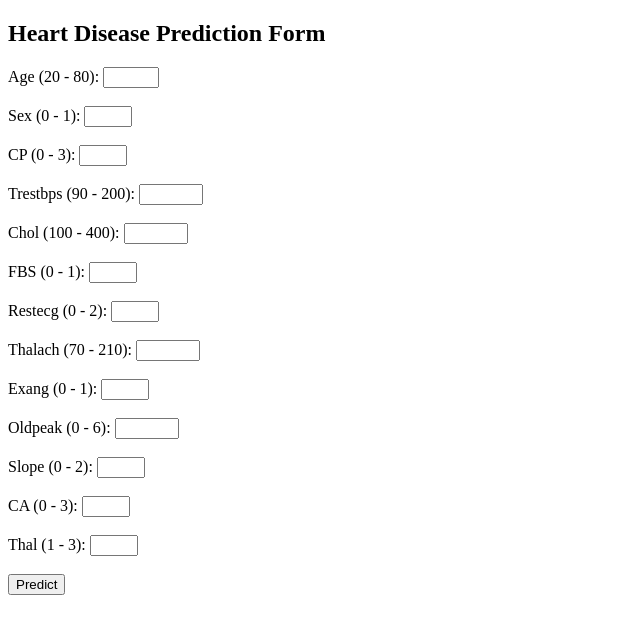
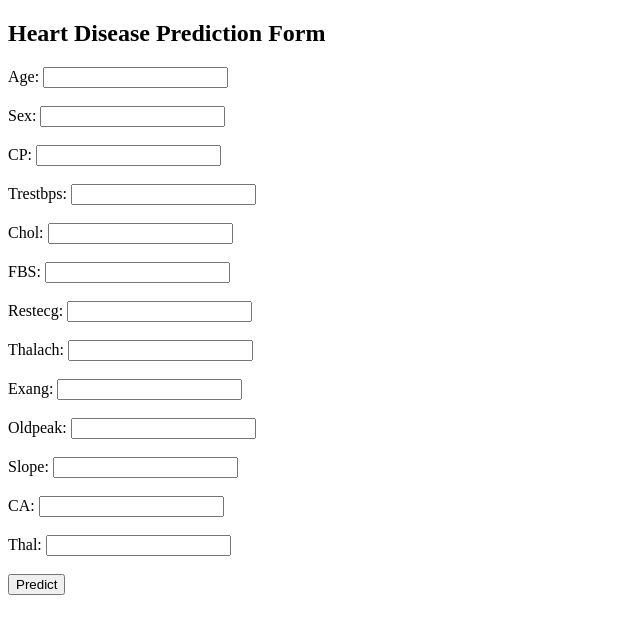
Before and after one commit to sathishasmi/heart-ml-project, a FastAPI app: page / in a window 1280 px wide. Shown: the top 634 px of the page, without its empty margins (0-640 px from the left). Run offline with FastAPI, Linux system fonts and the light colour scheme; parts of the project's set-up code (start-up, migrations or seed data) failed here and were passed over.

Commit message:
Simplify input fields in heart disease prediction form
Removed input field constraints for age, sex, cp, trestbps, chol, fbs, restecg, thalach, exang, oldpeak, slope, ca, and thal.

```diff
--- a/templates/index.html
+++ b/templates/index.html
@@ -7,31 +7,19 @@
     <h2>Heart Disease Prediction Form</h2>
 
     <form action="/predict_form" method="post">
-        Age (20 - 80): <input type="number" name="age" min="20" max="80"><br><br>
-
-        Sex (0 - 1): <input type="number" name="sex" min="0" max="1"><br><br>
-
-        CP (0 - 3): <input type="number" name="cp" min="0" max="3"><br><br>
-
-        Trestbps (90 - 200): <input type="number" name="trestbps" min="90" max="200"><br><br>
-
-        Chol (100 - 400): <input type="number" name="chol" min="100" max="400"><br><br>
-
-        FBS (0 - 1): <input type="number" name="fbs" min="0" max="1"><br><br>
-
-        Restecg (0 - 2): <input type="number" name="restecg" min="0" max="2"><br><br>
-
-        Thalach (70 - 210): <input type="number" name="thalach" min="70" max="210"><br><br>
-
-        Exang (0 - 1): <input type="number" name="exang" min="0" max="1"><br><br>
-
-        Oldpeak (0 - 6): <input type="number" step="0.1" name="oldpeak" min="0" max="6"><br><br>
-
-        Slope (0 - 2): <input type="number" name="slope" min="0" max="2"><br><br>
-
-        CA (0 - 3): <input type="number" name="ca" min="0" max="3"><br><br>
-
-        Thal (1 - 3): <input type="number" name="thal" min="1" max="3"><br><br>
+        Age: <input type="number" name="age"><br><br>
+        Sex: <input type="number" name="sex"><br><br>
+        CP: <input type="number" name="cp"><br><br>
+        Trestbps: <input type="number" name="trestbps"><br><br>
+        Chol: <input type="number" name="chol"><br><br>
+        FBS: <input type="number" name="fbs"><br><br>
+        Restecg: <input type="number" name="restecg"><br><br>
+        Thalach: <input type="number" name="thalach"><br><br>
+        Exang: <input type="number" name="exang"><br><br>
+        Oldpeak: <input type="number" step="0.1" name="oldpeak"><br><br>
+        Slope: <input type="number" name="slope"><br><br>
+        CA: <input type="number" name="ca"><br><br>
+        Thal: <input type="number" name="thal"><br><br>
 
         <button type="submit">Predict</button>
     </form>
```
